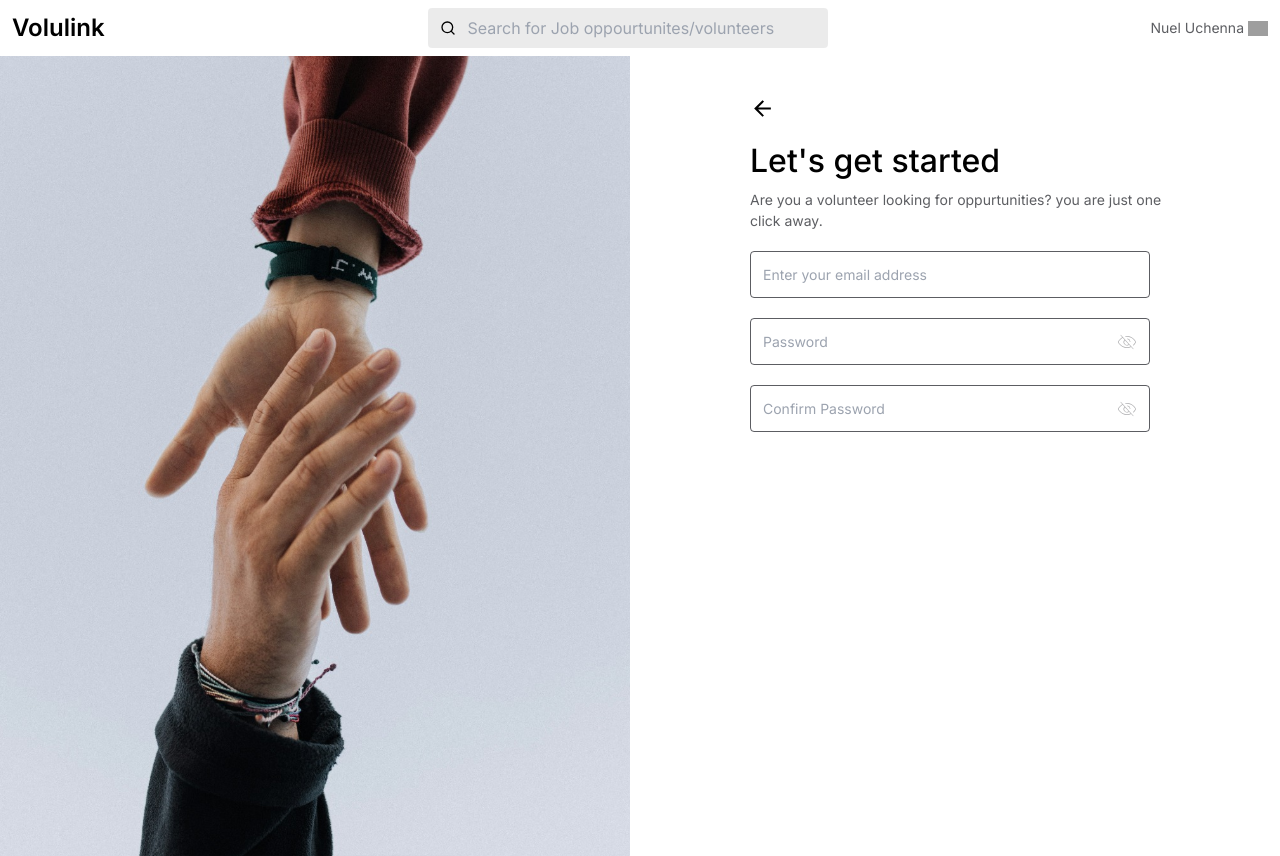
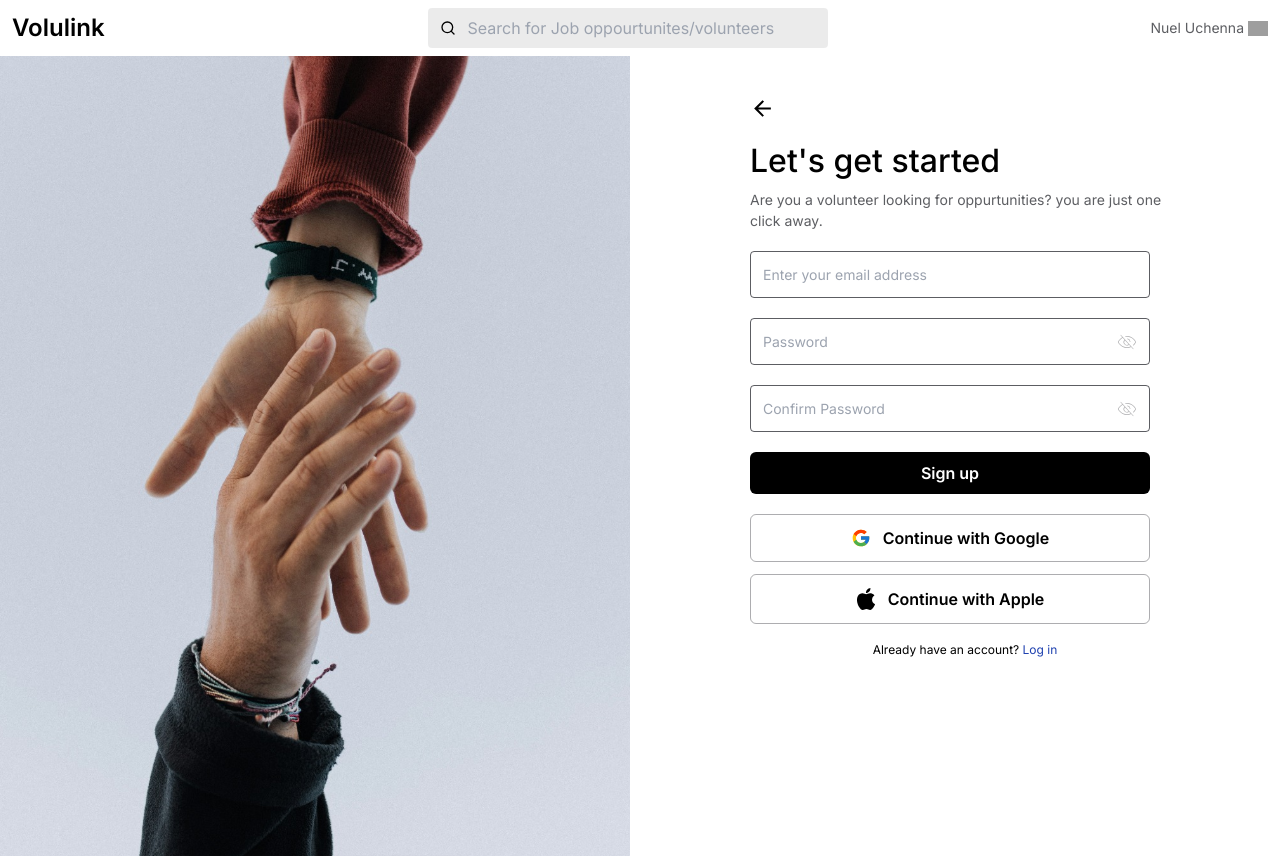
Before and after one commit to Build-Bridge/volulink, a Next.js app: page /auth/signup in a window 1280 px wide. Built offline with nearby package versions, Linux system fonts and the light colour scheme; grey boxes are pictures that could not be loaded.

Commit message:
finished up the signup page

```diff
--- a/components/Auth/Signup.tsx
+++ b/components/Auth/Signup.tsx
@@ -1,6 +1,8 @@
 import React from 'react'
 import { IoMdArrowBack } from "react-icons/io";
 import ControlledInput from '../Reusables/ControlledInput';
+import AuthButton from '../Reusables/AuthButton';
+import Link from 'next/link';
 
 const Signup = () => {
   return (
@@ -13,7 +15,7 @@ const Signup = () => {
             <p className='text-[#00030AA3] text-[14px] leading-[21px]'>Are you a volunteer looking for oppurtunities? you are just one click away.</p>
 
 
-            <form className='my-5 space-y-5'>
+            <form autoComplete='off' className='my-5 space-y-5'>
                 <div>
                     <ControlledInput type="email" placeholder='Enter your email address' />
                 </div>
@@ -23,8 +25,22 @@ const Signup = () => {
                 <div>
                     <ControlledInput type="password" placeholder='Confirm Password' />
                 </div>
-                <div></div>
+                <div>
+                    <AuthButton text='Sign up' bgColor='bg-black' textColor='text-white' />
+                </div>
             </form>
+            <div className='my-5 space-y-3'>
+                <div>
+                <AuthButton icon='/img/google.svg' text='Continue with Google' bgColor='bg-transparent' textColor='text-black' />
+                </div>
+                <div>
+                <AuthButton icon='/img/apple.svg' text='Continue with Apple' bgColor='bg-transparent' textColor='text-black' />
+                </div>
+            </div>
+
+            <div className='w-full flex items-center  justify-center'>
+                <small className='text-[12px] leading-3 text-center'>Already have an account?  <Link className='text-blue-800' href={'/auth/login'}>Log in</Link></small>
+            </div>
         </div>
     </div>
   )
--- a/components/Reusables/AuthButton.tsx
+++ b/components/Reusables/AuthButton.tsx
@@ -1,17 +1,26 @@
 import Image from 'next/image'
 import React from 'react'
+import { twMerge } from 'tailwind-merge';
 
 interface AuthButtonProp {
-  icon: string;
+  icon?: string;
   text: string;
   textColor: string;
   bgColor: string;
 }
 
+
 const AuthButton: React.FC<AuthButtonProp> = ({icon, text, textColor, bgColor}) => {
+
+  const buttonClasses = twMerge(
+    `w-full text-center font-semibold leading-4 p-[13px] rounded-md flex items-center justify-center gap-3`,
+    icon ? 'bg-transparent border border-[#00030A52]' : bgColor,
+    textColor
+  );
+
   return (
-    <div className='w-full max-w-[400px] flex items-center justify-center m-2'>
-   <button className={`w-full text-center bg-transparent text-black font-semibold leading-4 p-3 rounded-md flex items-center justify-center gap-3 border border-[#00030A52]`}>
+    <div className='w-full max-w-[400px] flex items-center justify-center my-2'>
+   <button className={buttonClasses}>
     {
       icon && (
       <Image src={icon} alt={text} priority width={20} height={20} />
--- a/components/Reusables/ControlledInput.tsx
+++ b/components/Reusables/ControlledInput.tsx
@@ -20,7 +20,7 @@ const ControlledInput: React.FC<ControlledInputProps> = ({type, placeholder}) =>
 
   return (
     <div className='flex items-center gap-3 p-3 w-full max-w-[400px] border border-[#00030AA3] rounded my-1'>
-      <input className='flex-1 text-[#00030A52] text-[14px] focus:outline-none' type={inputType} placeholder={placeholder} />
+      <input autoComplete='off' className='flex-1 text-[#00030A52] text-[14px] focus:outline-none' type={inputType} placeholder={placeholder} />
       {type === 'password' && (
         showPassword ? (
           <PiEyeThin className='text-[#00030A52] cursor-pointer' size={20} onClick={handleShowPassword} />
--- a/package.json
+++ b/package.json
@@ -10,10 +10,12 @@
   },
   "dependencies": {
     "axios": "^1.7.7",
+    "clsx": "^2.1.1",
     "next": "14.2.5",
     "react": "^18",
     "react-dom": "^18",
-    "react-icons": "^5.3.0"
+    "react-icons": "^5.3.0",
+    "tailwind-merge": "^2.5.4"
   },
   "devDependencies": {
     "@types/node": "^20",
```
Also changed, not shown: 1 other file (tests, documents, lock files or other folders).
